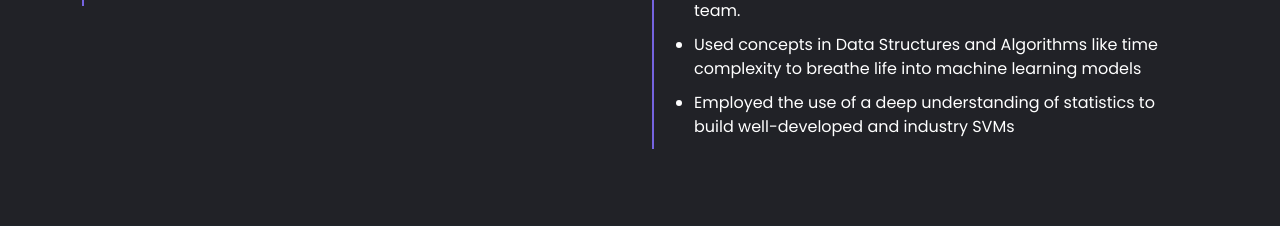
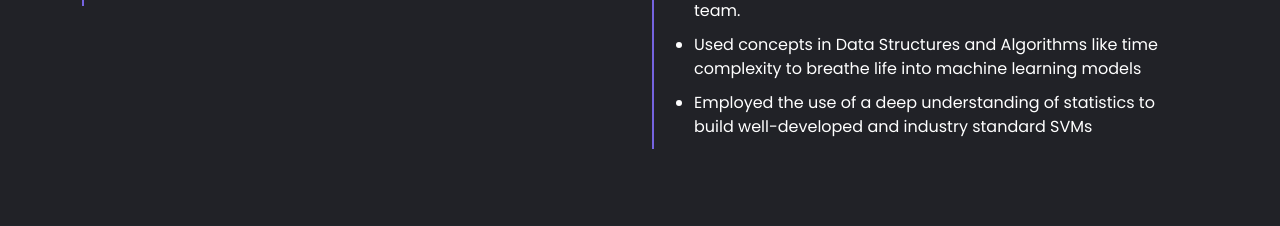
Before and after one commit to Tobitheprof/portfolio-fs, a Django app: page / in a window 1280 px wide. Shown: the part 5889-6115 px from the top of the page. Run offline with Django 4.2, Linux system fonts and the light colour scheme; some libraries are stand-ins or nearby versions.

Commit message:
Production prep

```diff
--- a/templates/index.html
+++ b/templates/index.html
@@ -352,7 +352,7 @@
                 <li>Lead the technical team and oversaw the development of applications and ensured compliance with industry standards.</li>
                 <li>Built web intrerfaces that leveraged the power of already developed machine learning models made by the ChatVE ML team.</li>
                 <li>Used concepts in Data Structures and Algorithms like time complexity to breathe life into machine learning models</li>
-                <li>Employed the use of a deep understanding of statistics to build well-developed and industry SVMs</li>
+                <li>Employed the use of a deep understanding of statistics to build well-developed and industry standard SVMs</li>
               </ul>
             </div>
           </div>
--- a/templates/mail2.html
+++ b/templates/mail2.html
@@ -15,6 +15,9 @@
     <p>Feeling unmotivated? Stoicism motherfucker. Get on with it.</p>
     <p>Remember, you don't have a bugatti and you can't bag bitches. Get up!!!!!!</p>
     <p>Get your shitty life together you asshole</p>
+    <p>Here's what he said</p>
+
+    <b>{{message}}</b>
 
 
 
```
Also changed, not shown: requirements.txt (added, +34 -0 lines).
